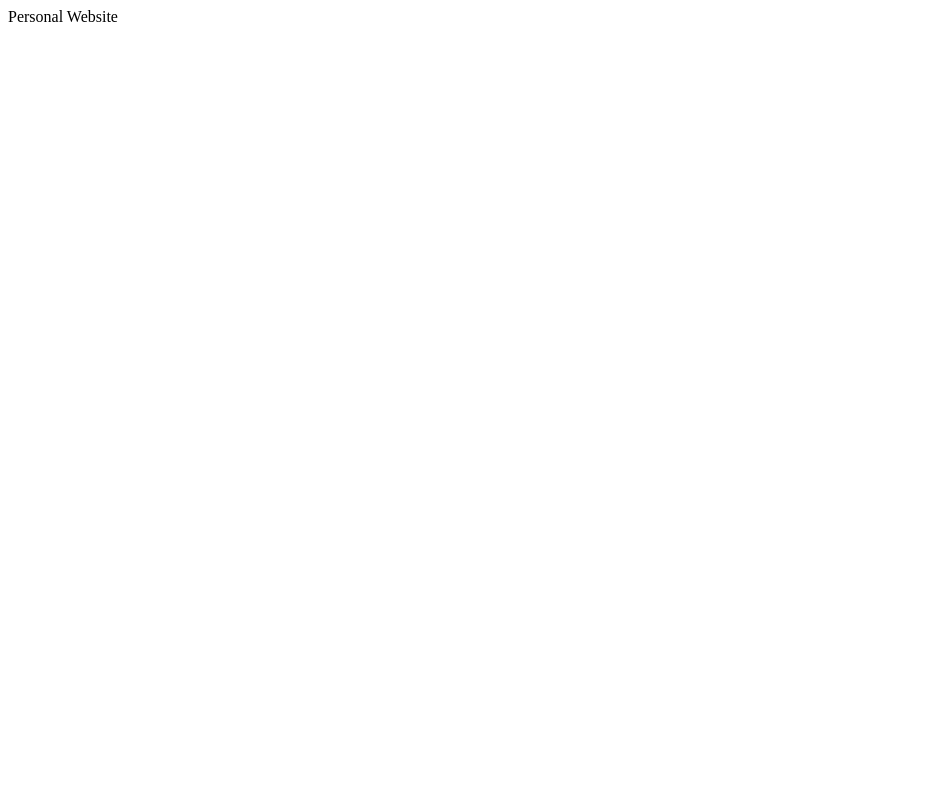
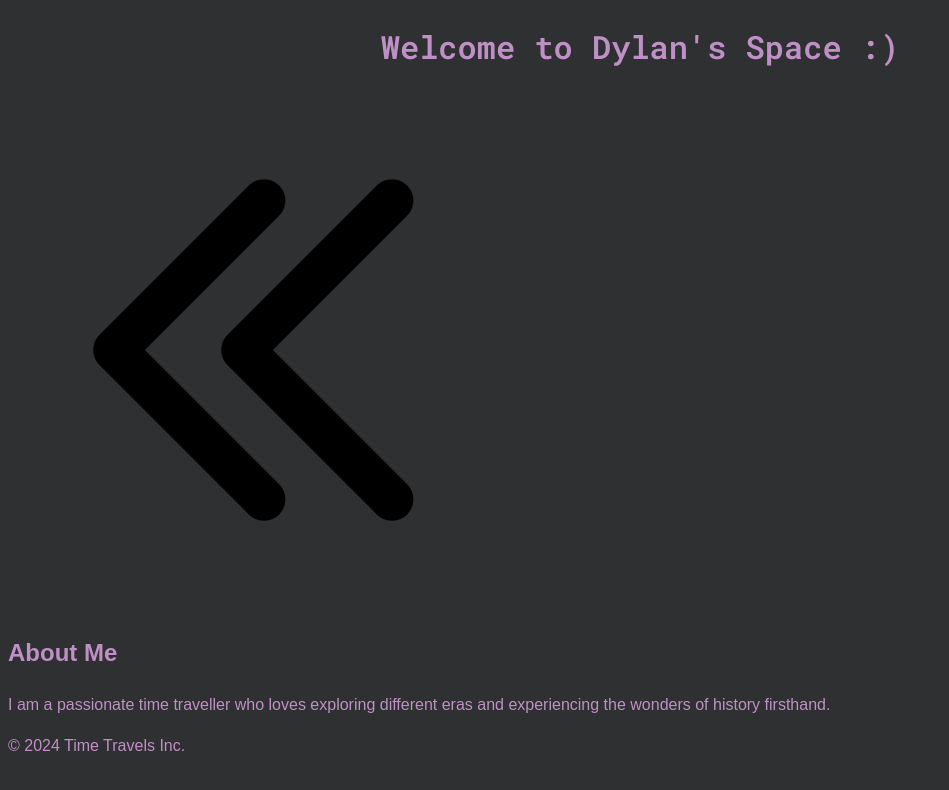
Before and after one commit to dlynz/trainee-website, a plain HTML site: page website.html in a window 1280 px wide. Shown: the whole page, without its empty margins (0-949 px from the left). Drawn offline with Linux system fonts and the light colour scheme.

Commit message:
started color and some ideas

```diff
--- a/styles.css
+++ b/styles.css
@@ -0,0 +1,12 @@
+
+h1 {
+    font-family: Roboto Mono;
+    text-align: center;
+}
+
+body {
+    font-family: sans-serif;
+    background-color: #2f3032;
+    color: #bf90c6;
+    line-height: 1.6;
+}
--- a/website.html
+++ b/website.html
@@ -1,15 +1,26 @@
 <!DOCTYPE html>
 <html lang="en">
+    <link rel="preconnect" href="https://fonts.googleapis.com">
+    <link rel="preconnect" href="https://fonts.gstatic.com" crossorigin>
+    <link href="https://fonts.googleapis.com/css2?family=Roboto+Mono:wght@600&display=swap" rel="stylesheet">
     <head>
         <meta charset="utf-8" name="viewport" content="width=device-width, initial-scale=1.0">
         <link rel="stylesheet" type="text/css" href="styles.css">
         <title>Dylan's Space!</title>
     </head>
     <body>
-        <div>
-            <main>
-                Personal Website
-            </main>
-        </div>
+      <header>
+        <h1>Welcome to Dylan's Space :)</h1>
+      </header>
+    <img src="rewind.png" alt="rewind icon">
+      <main>
+        <section class="bio">
+          <h2>About Me</h2>
+          <p>I am a passionate time traveller who loves exploring different eras and experiencing the wonders of history firsthand.</p>
+        </section>
+      </main>
+      <footer>
+        <p>&copy; 2024 Time Travels Inc.</p>
+      </footer>
     </body>
 </html>
```
Also changed, not shown: rewind.png (added).
